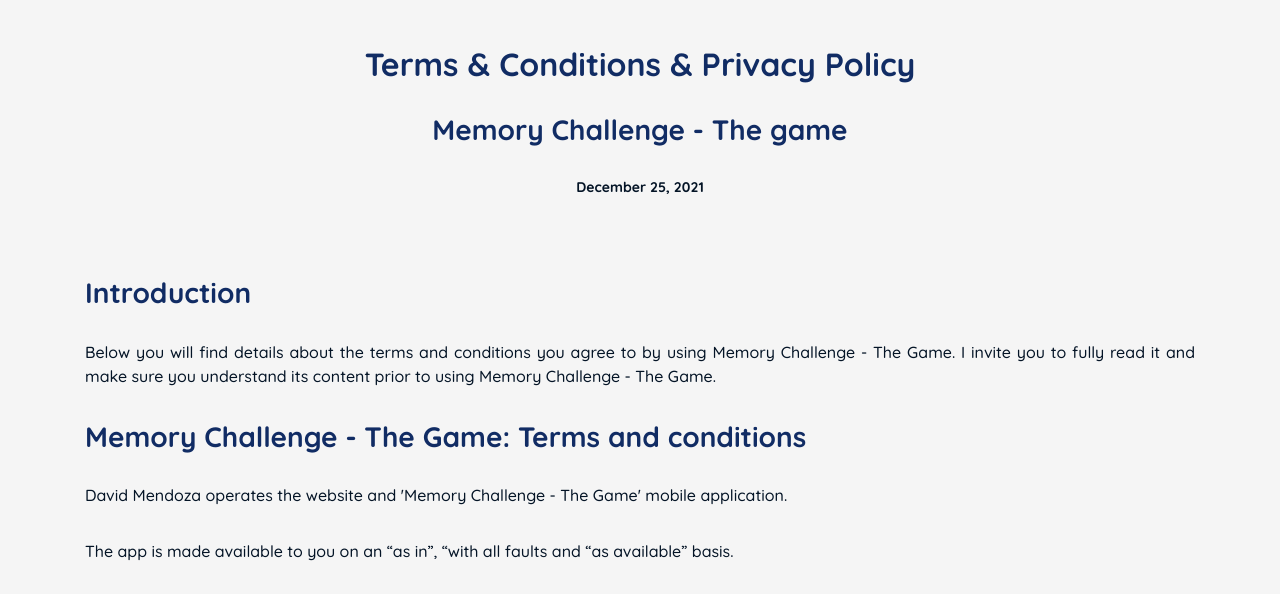
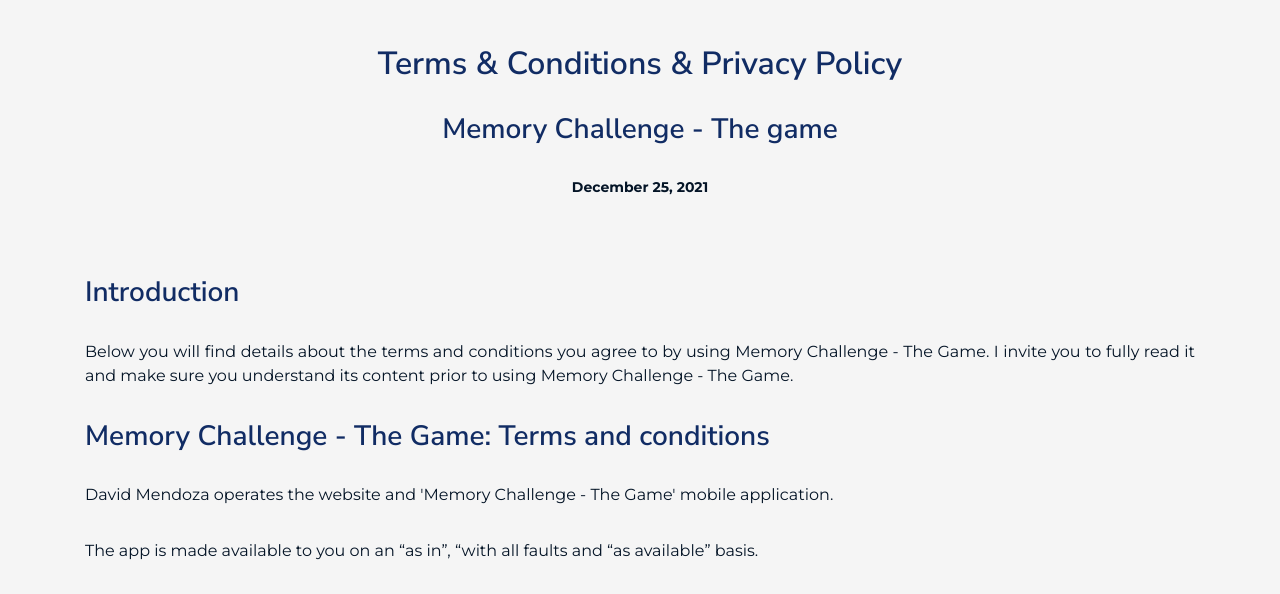
Before and after one commit to DavidDevMx31/MemoryChallengeGame-web, a plain HTML site: page privacyPolicy.html in a window 1280 px wide. Shown: the part 141-735 px from the top of the page. Drawn offline with nearby package versions, Linux system fonts and the light colour scheme.

Commit message:
Updates styles to match app fonts

```diff
--- a/css/privacyPolicy.css
+++ b/css/privacyPolicy.css
@@ -5,11 +5,11 @@ img {
 
 #policyUpdateDate {
     font-size: 14px;
-    font-weight: bold;
+    font-weight: 700;
 }
 
 .policyText {
-    font-family: 'Quicksand', sans-serif;
+    font-family: 'Montserrat', sans-serif;
     text-align: left;
     line-height: 1.5em;
 }
--- a/css/shared.css
+++ b/css/shared.css
@@ -4,24 +4,25 @@ body {
 }
 
 h1 {
-    font-family: 'Quicksand', sans-serif;
+    font-family: 'Nunito Sans', sans-serif;
     font-size: 32px;
-    font-weight: bold;
+    font-weight: 600;
     margin-bottom: 30px;
     color: #112C64;
 }
 
 h2 {
-    font-family: 'Quicksand', sans-serif;
+    font-family: 'Nunito Sans', sans-serif;
     font-size: 28px;
-    font-weight: bold;
+    font-weight: 600;
     margin-bottom: 30px;
     color: #112C64;
 }
 
 p {
-    font-family: 'Quicksand', sans-serif;
+    font-family: 'Montserrat', sans-serif;
     font-size: 16px;
+    font-weight: 400;
     text-align: justify;
     padding-bottom: 1em;
 }
--- a/css/support.css
+++ b/css/support.css
@@ -4,7 +4,7 @@ img {
 }
 
 .accordionButton {
-    font-family: 'Quicksand', sans-serif;
+    font-family: 'Montserrat', sans-serif;
     font-size: 28px;
-    font-weight: bold;
+    font-weight: 700;
 }
--- a/privacyPolicy.html
+++ b/privacyPolicy.html
@@ -6,8 +6,9 @@
     <meta name="author" content="David Mendoza">
     <meta name="viewport" content="width=device-width, initial-scale=1.0">
     <link rel="stylesheet" href="https://cdn.jsdelivr.net/npm/bootstrap@4.6.0/dist/css/bootstrap.min.css" integrity="sha384-B0vP5xmATw1+K9KRQjQERJvTumQW0nPEzvF6L/Z6nronJ3oUOFUFpCjEUQouq2+l" crossorigin="anonymous">
-    <link rel="preconnect" href="https://fonts.gstatic.com">
-    <link href="https://fonts.googleapis.com/css2?family=Quicksand:wght@500;700&display=swap" rel="stylesheet">
+    <link rel="preconnect" href="https://fonts.googleapis.com">
+    <link rel="preconnect" href="https://fonts.gstatic.com" crossorigin>
+    <link href="https://fonts.googleapis.com/css2?family=Montserrat:wght@400;600;700&family=Nunito+Sans:wght@600&display=swap" rel="stylesheet">
     <link rel="stylesheet" href="css/shared.css">
     <link rel="stylesheet" href="css/privacyPolicy.css">
 </head>
```
Also changed, not shown: index.html (+3 -0 lines), support.html (+3 -2 lines).
